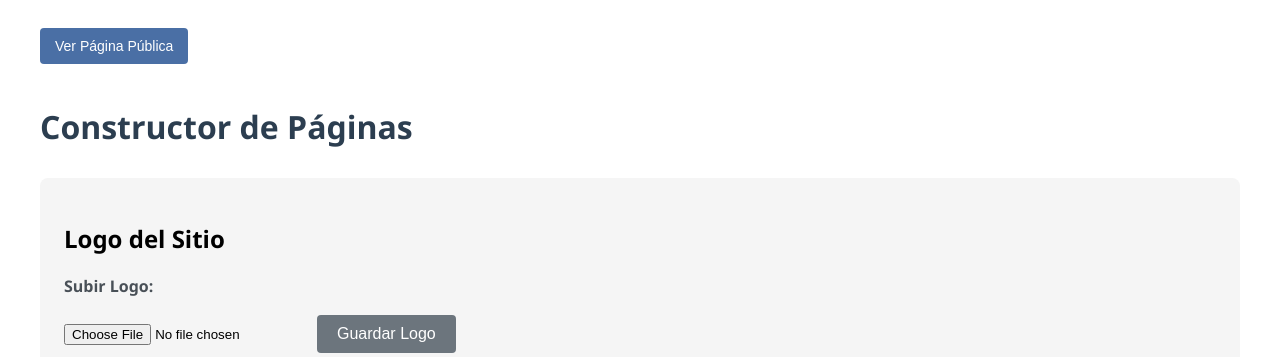
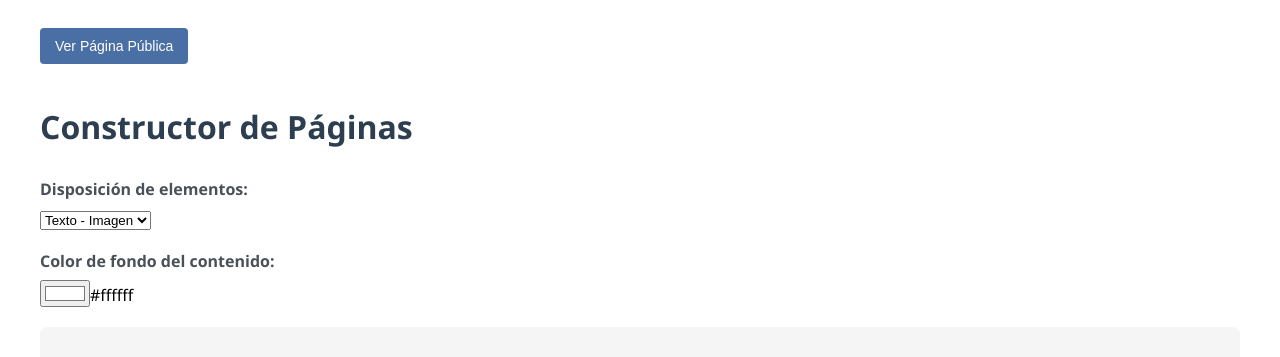
Before and after one commit to odeado/pagina-base, a Next.js app: page /admin/Home in a window 1280 px wide. Shown: the top 357 px of the page. Built offline with nearby package versions, Linux system fonts and the light colour scheme; no server answers; the database is empty.

Commit message:
agregar layout

```diff
--- a/pages/admin/Home.js
+++ b/pages/admin/Home.js
@@ -10,9 +10,11 @@ export default function AdminPanel() {
     title: "",
     content: "",
     backgroundColor: "#ffffff",
+    contentBackground: "#ffffff", // color de fondo del contenido
     textColor: "#333333",
     image: "",
-    gallery: []
+    gallery: [],
+    layout: "text-image", // control de disposición
   });
   const [galleryImage, setGalleryImage] = useState("");
   const [sections, setSections] = useState([]);
@@ -271,6 +273,32 @@ const cancelEdit = () => {
 
       <h1 className={styles.adminTitle}>Constructor de Páginas</h1>
 
+{/* Control de disposición */}
+<div className={styles.formGroup}>
+  <label>Disposición de elementos:</label>
+  <select
+    value={section.layout}
+    onChange={(e) => setSection({...section, layout: e.target.value})}
+  >
+    <option value="text-image">Texto - Imagen</option>
+    <option value="image-text">Imagen - Texto</option>
+    <option value="text-only">Solo Texto</option>
+    <option value="image-only">Solo Imagen</option>
+    <option value="gallery-top">Galería arriba</option>
+    <option value="gallery-bottom">Galería abajo</option>
+  </select>
+</div>
+
+{/* Color de fondo del contenido */}
+<div className={styles.formGroup}>
+  <label>Color de fondo del contenido:</label>
+  <input
+    type="color"
+    value={section.contentBackground}
+    onChange={(e) => setSection({...section, contentBackground: e.target.value})}
+  />
+  <span>{section.contentBackground}</span>
+</div>
 
 {/* Sección del Logo */}
 <div className={styles.logoSection}>
```
Also changed, not shown: pages/index.js (+35 -3 lines), styles/PageBuilder.module.css (+51 -7 lines).
